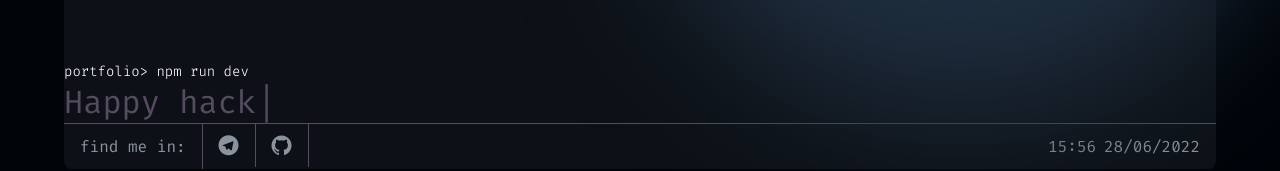
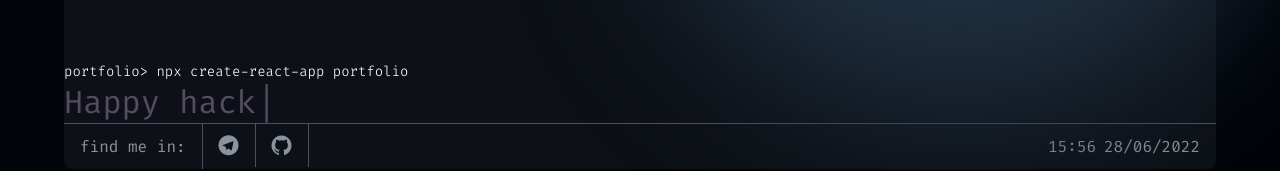
Before and after one commit to AMachulskiy/portfolio, a React app: page / in a window 1280 px wide. Shown: the part 567-738 px from the top of the page. Built offline with nearby package versions, Linux system fonts and the light colour scheme; the HTML template or start-up script is replaced by a standard one.

Commit message:
Изменил текст блока 'about__code-title'

```diff
--- a/src/components/mainContent/mainContent.tsx
+++ b/src/components/mainContent/mainContent.tsx
@@ -12,7 +12,9 @@ const MainContent = () => {
         <div className='main__about-title'>Aleksey Machulskiy</div>
         <div className='main__about-status'>Junior front-end developer</div>
         <div className='main__about-code'>
-          <div className='about__code-title'>portfolio{'>'} npm run dev</div>
+          <div className='about__code-title'>
+            portfolio{'>'} npx create-react-app portfolio
+          </div>
           <div className='about__code-input'>
             <Typewriter
               onInit={(typewriter) => {
```
